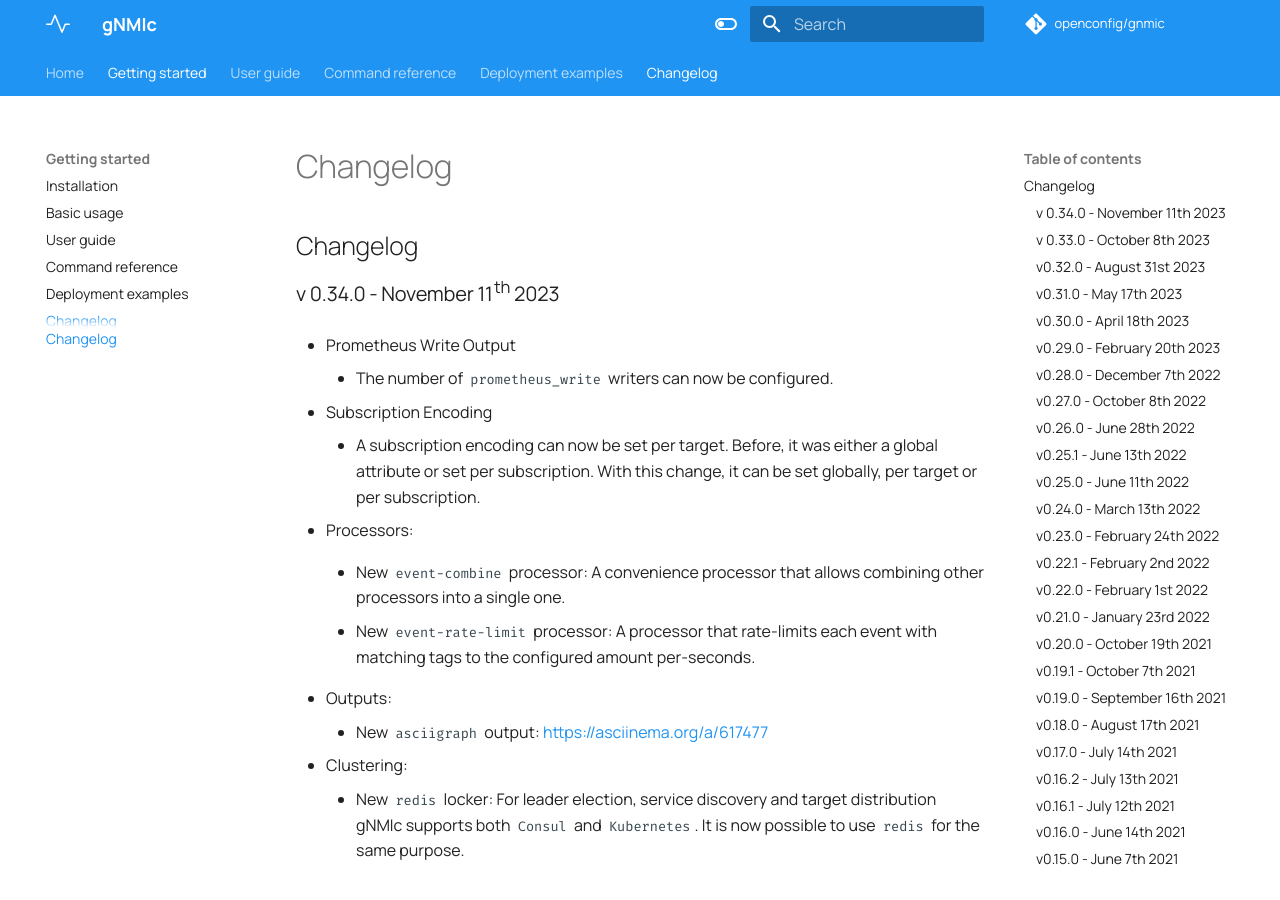
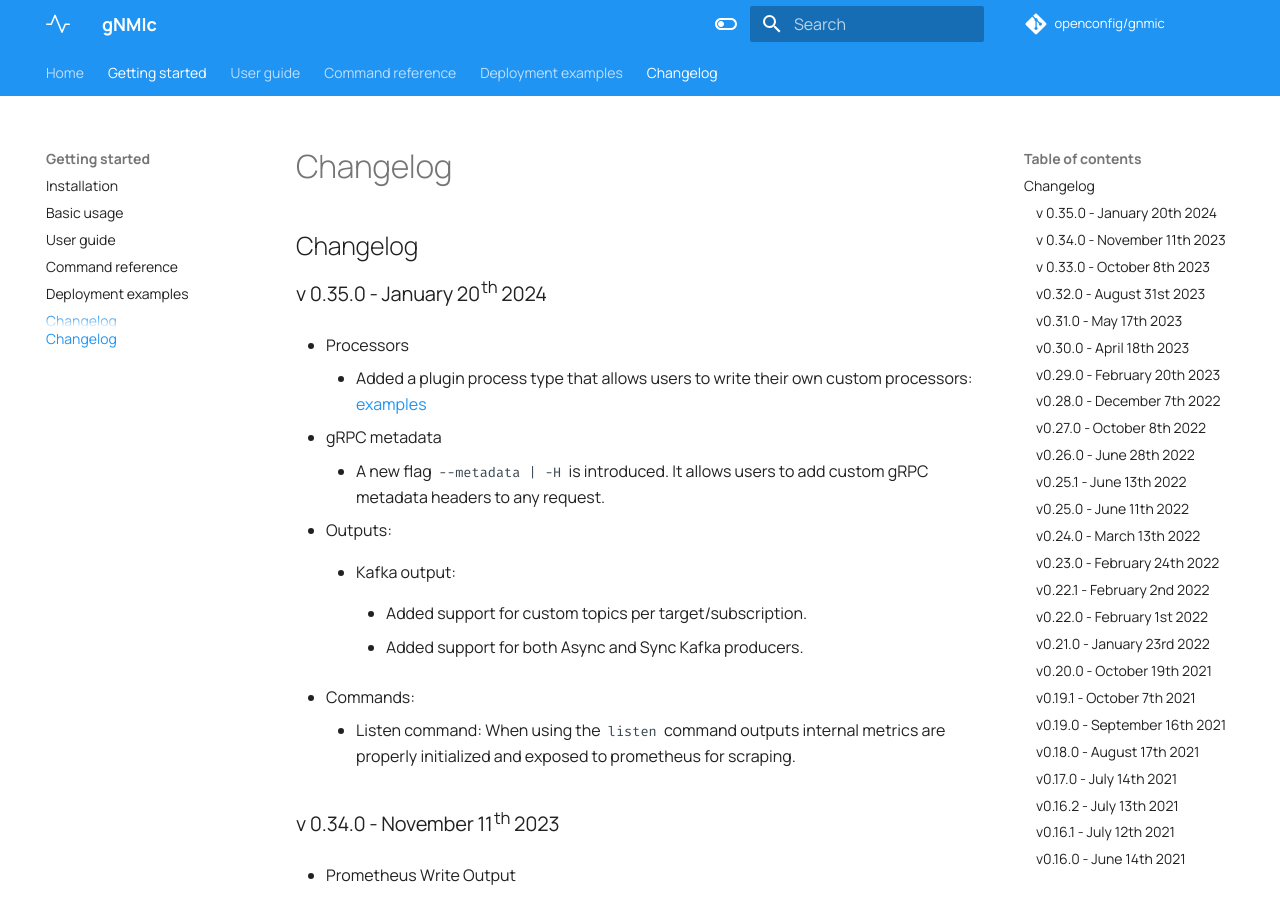
Before and after one commit to openconfig/gnmic, an MkDocs documentation site: the page built from docs/changelog.md, in a window 1280 px wide and 900 px high. Built offline with MkDocs 1.6.1 and Material for MkDocs 9.7.7, drawn with Linux system fonts in a browser that asks for light colours; comment, search, counter and statistics services are not loaded.

Commit message:
add v0.35.0 changelog

```diff
--- a/docs/changelog.md
+++ b/docs/changelog.md
@@ -1,4 +1,27 @@
 ## Changelog
+
+### v 0.35.0 - January 20th 2024
+
+- Processors
+
+    - Added a plugin process type that allows users to write their own custom processors: [examples](https://github.com/openconfig/gnmic/tree/main/examples/plugins)
+
+- gRPC metadata
+
+    - A new flag `--metadata | -H` is introduced. It allows users to add custom gRPC metadata headers to any request.
+
+
+- Outputs:
+
+    - Kafka output:
+        - Added support for custom topics per target/subscription.
+
+        - Added support for both Async and Sync Kafka producers.
+
+- Commands:
+
+    - Listen command:
+        When using the `listen` command outputs internal metrics are properly initialized and exposed to prometheus for scraping.
 
 ### v 0.34.0 - November 11th 2023
 
```
